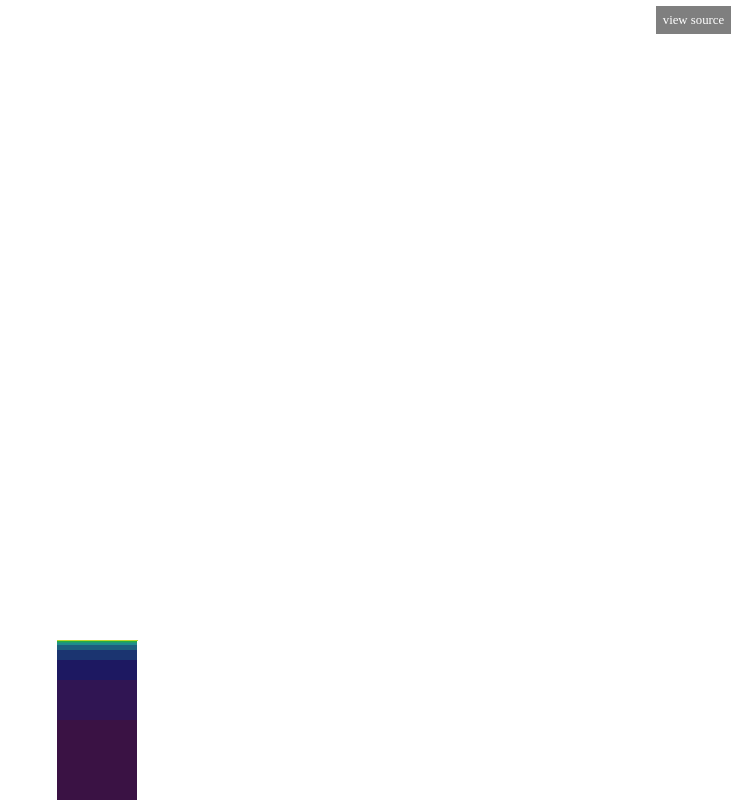
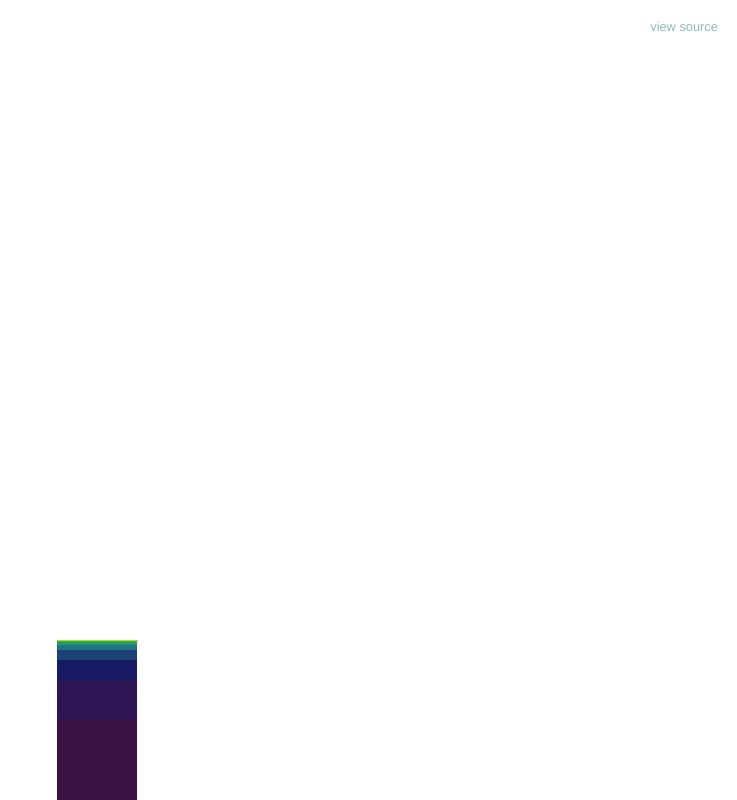
Before and after one commit to yuanchuan/css-fractal, a plain HTML site: page index.html in a window 1280 px wide. Shown: the whole page, without its empty margins (543-1280 px from the left). Drawn offline with Linux system fonts and the light colour scheme.

Commit message:
update styles and level

```diff
--- a/index.html
+++ b/index.html
@@ -20,6 +20,7 @@
       width: 5em;
       height: 5em;
       --level: 0;
+      --max-level: 9;
       --sizea: calc(var(--wa, 50) * 1%);
       --sizeb: calc(var(--wb, 50) * 1%);
       --dega: calc(var(--ra, 0) * 1deg);
@@ -30,10 +31,10 @@
       bottom: 100%;
     }
     .root, .root div {
-      background: hsl(
-        calc(288 - 21.9 * var(--level)),
+      background-color: hsl(
+        calc(288 - 219 * var(--level) / var(--max-level)),
         calc(58% + 1% * var(--level)),
-        calc(17% + 3.4% * var(--level))
+        calc(17% + 34% * var(--level) / var(--max-level))
       );
     }
     .root div:first-child {
@@ -50,20 +51,22 @@
       transform-origin: 100% 100%;
       right: 0;
     }
-    a[href*="index.html"] {
+    a[href*="github.com"] {
       position: fixed;
-      top: .5em; right: .5em;
+      font-family: helvetica, serif;
+      top: 1em; right: 1em;
       text-decoration: none;
       color: #fff;
       padding: .5em;
       font-size: .8em;
-      background: rgba(0, 0, 0, .5);
+      color: rgba(31, 116, 133, .5);
+      background: rgba(255, 255, 255, .8);
     }
   </style>
 </head>
 <body>
-  <div class="root" max-level="10"></div>
-  <a href="https://github.com/yuanchuan/css-fractal/blob/master/index.html">view source</a>
+  <div class="root" max-level="9"></div>
+  <a href="https://github.com/yuanchuan/css-fractal">view source</a>
 
   <script>
     (function() {
```
